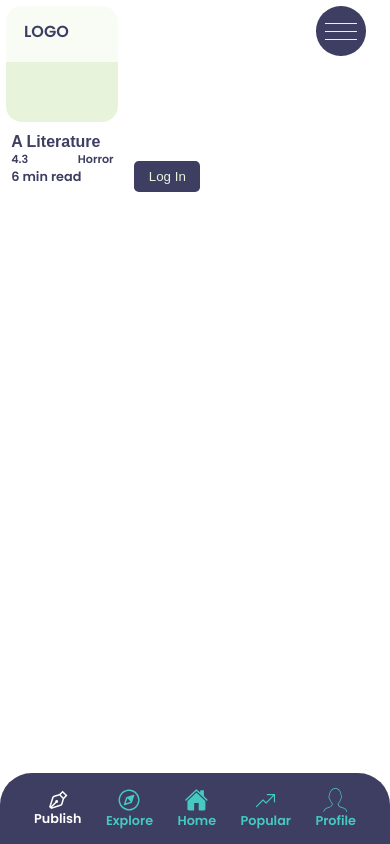
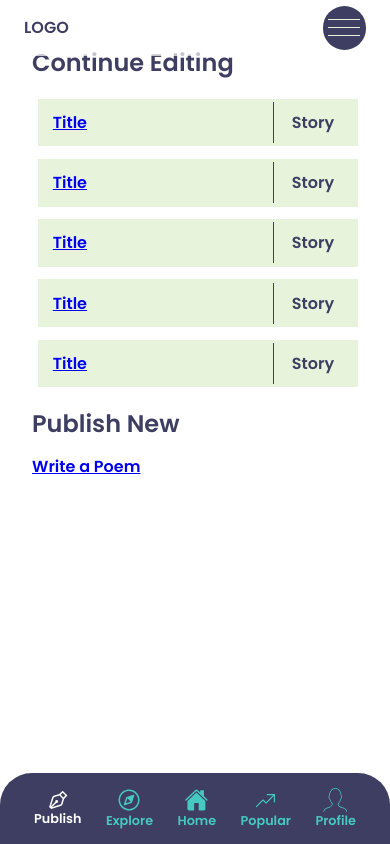
Before and after one commit to Subhra264/hemontika, a React (Create React App) app in the folder frontend/: page /publish in a window 390 px wide. Built offline with nearby package versions, Linux system fonts and the light colour scheme.

Commit message:
Add Publish.scss, ResponsiveWrapper component, update Publish page

```diff
--- a/frontend/src/App.tsx
+++ b/frontend/src/App.tsx
@@ -7,6 +7,8 @@ import Card from './components/Cards/Card';
 import useViewport from './hooks/useViewport';
 import SubMenuBar from './components/SubMenuBar/SubMenuBar';
 import MenuBar from './components/MenuBar/MenuBar';
+import ProtectedRoute from './components/ProtectedRoute';
+import PublishRouter from './components/Publish/PublishRouter';
 
 function App() {
   const { isMobile, width } = useViewport();
@@ -15,10 +17,8 @@ function App() {
 
   return (
     <div className={`App ${isMobile? 'mobile' : ''}`}>
-      <Card />
+      <MenuBar />
       <SubMenuBar />
-      <button>Log In</button>
-      <MenuBar />
       <Switch>
         <Route path='/log-in'>
           <LogIn />
@@ -26,6 +26,9 @@ function App() {
         <Route path='/sign-up'>
           <SignUp />
         </Route>
+        <ProtectedRoute path='/publish'>
+          <PublishRouter />
+        </ProtectedRoute>
       </Switch>
     </div>
   );
--- /dev/null
+++ b/frontend/src/components/Publish/Publish/Publish.scss
@@ -0,0 +1,42 @@
+@import 'src/utils/styles.scss';
+
+.publish {
+    h2 {
+        margin: 0.8rem 0;
+    }
+
+    .pending-works {
+        display: flex;
+        /* flex-basis: 50%; */
+        flex-wrap: wrap;
+        justify-content: space-evenly;
+
+        .pending-work {
+            min-width: 20rem;
+            background-color: $primary_light;
+            display: inline-flex;
+            align-items: center;
+            justify-content: space-between;
+            padding: 0.2rem 0.4rem;
+            margin: 0.4rem;
+
+            .mobile & {
+                width: 100%;
+                min-width: none;
+            }
+
+            .pending-work-title {
+                display: inline-block;
+                padding: 0.5em;
+                flex-grow: 9;
+            }
+
+            .pending-work-type {
+                text-align: center;
+                padding: 0.5rem;
+                flex-grow: 1;
+                border-left: 1px solid;
+            }
+        }
+    }
+}
--- a/frontend/src/components/Publish/Publish/Publish.tsx
+++ b/frontend/src/components/Publish/Publish/Publish.tsx
@@ -1,10 +1,11 @@
-import { Link } from "react-router-dom";
-
+import { Link } from 'react-router-dom';
+import ResponsiveWrapper from '../../ResponsiveWrapper/ResponsiveWrapper';
+import './Publish.scss';
 
 const Publish: React.FC = (props) => {
     return (
-        <div className="publish">
-            <section>
+        <ResponsiveWrapper className="publish">
+            <div>
                 <h2>Continue Editing</h2>
                 <div className="pending-works">
                     <div className="pending-work">
@@ -15,13 +16,49 @@ const Publish: React.FC = (props) => {
                             Story
                         </span>
                     </div>
+                    <div className="pending-work">
+                        <span className="pending-work-title">
+                            <Link to='/abc'>Title</Link>
+                        </span>
+                        <span className="pending-work-type">
+                            Story
+                        </span>
+                    </div>
+                    <div className="pending-work">
+                        <span className="pending-work-title">
+                            <Link to='/abc'>Title</Link>
+                        </span>
+                        <span className="pending-work-type">
+                            Story
+                        </span>
+                    </div>
+                    <div className="pending-work">
+                        <span className="pending-work-title">
+                            <Link to='/abc'>Title</Link>
+                        </span>
+                        <span className="pending-work-type">
+                            Story
+                        </span>
+                    </div>
+                    <div className="pending-work">
+                        <span className="pending-work-title">
+                            <Link to='/abc'>Title</Link>
+                        </span>
+                        <span className="pending-work-type">
+                            Story
+                        </span>
+                    </div>
                 </div>
-            </section>
-            <section>
+            </div>
+            <div>
                 <h2>Publish New</h2>
-
-            </section>
-        </div>
+                <div className="publish-new-options">
+                    <div className="publish-new-option">
+                        <Link to='/new-poem'>Write a Poem</Link>
+                    </div>
+                </div>
+            </div>
+        </ResponsiveWrapper>
     );
 };
 
--- /dev/null
+++ b/frontend/src/components/ResponsiveWrapper/ResponsiveWrapper.scss
@@ -0,0 +1,8 @@
+
+.responsive-wrapper {
+    padding: 4rem 5rem;
+
+    .mobile & {
+        padding: 2rem;
+    }
+}
--- /dev/null
+++ b/frontend/src/components/ResponsiveWrapper/ResponsiveWrapper.tsx
@@ -0,0 +1,15 @@
+import './ResponsiveWrapper.scss';
+
+interface ResponsiveWrapperProps {
+    className: string;
+}
+
+const ResponsiveWrapper: React.FC<ResponsiveWrapperProps> = (props) => {
+    return (
+        <div className={`responsive-wrapper ${props.className && props.className}`}>
+            { props.children }
+        </div>
+    );
+};
+
+export default ResponsiveWrapper;
--- a/frontend/src/index.scss
+++ b/frontend/src/index.scss
@@ -1,5 +1,10 @@
+*{
+  margin: 0;
+  padding: 0;
+  box-sizing: border-box;
+}
+
 body {
-  margin: 0;
   font-family: -apple-system, BlinkMacSystemFont, 'Segoe UI', 'Roboto', 'Oxygen',
     'Ubuntu', 'Cantarell', 'Fira Sans', 'Droid Sans', 'Helvetica Neue',
     sans-serif;
```
